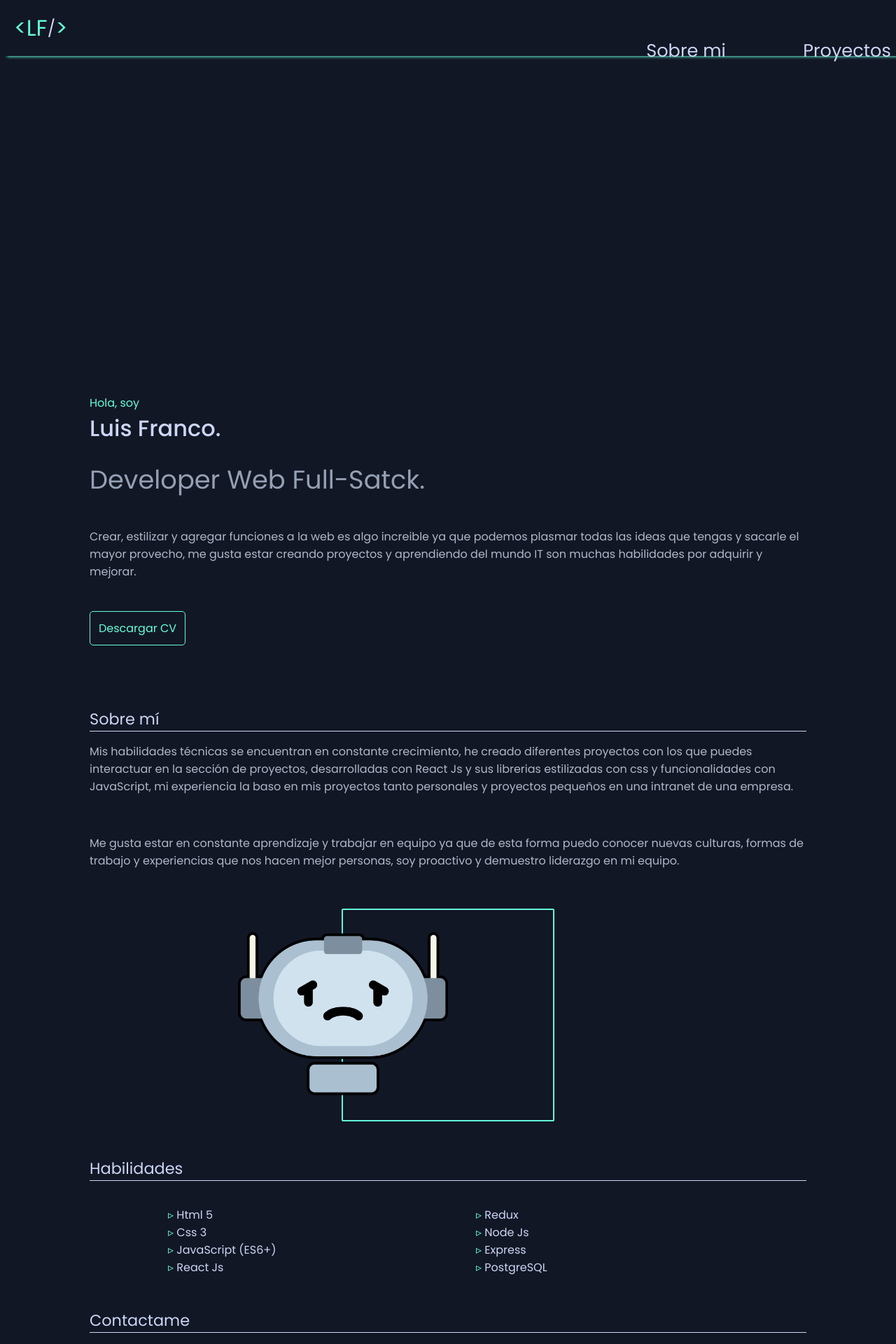
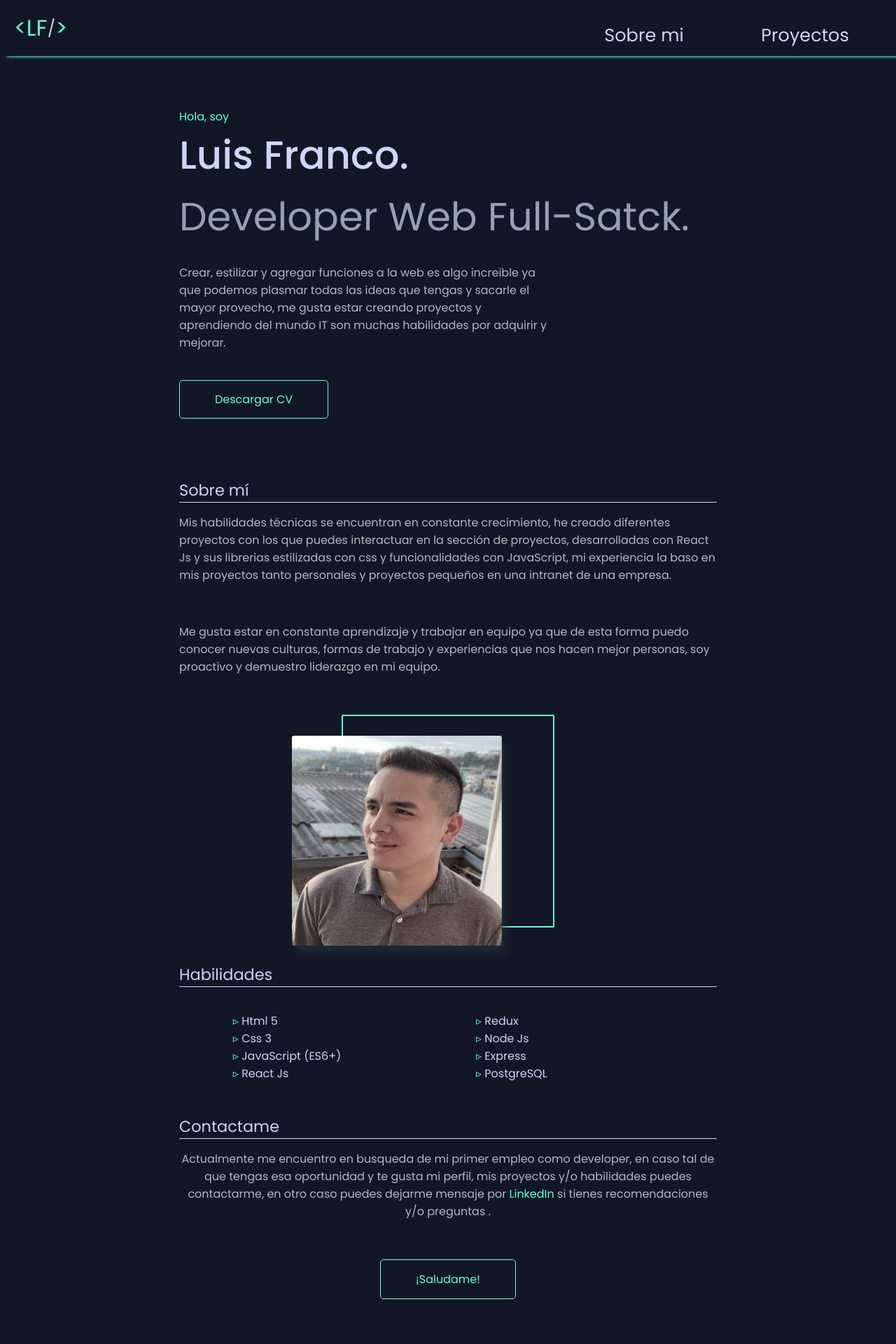
Before and after one commit to luisfranco23/Portafoliolf, a React (Vite) app: page / in a window 1280 px wide. Shown: the top 1920 px of the page at 70% size. Built offline with nearby package versions, Linux system fonts and the light colour scheme.

Commit message:
add media screen desktop

```diff
--- a/index.html
+++ b/index.html
@@ -2,7 +2,7 @@
 <html lang="en">
   <head>
     <meta charset="UTF-8" />
-    <link rel="icon" type="image/svg+xml" href="/vite.svg" />
+    <link rel="icon" type="image/svg+xml" href="./src/assets/icon.png" />
     <link href='https://unpkg.com/boxicons@2.1.4/css/boxicons.min.css' rel='stylesheet'>
     <meta name="viewport" content="width=device-width, initial-scale=1.0" />
     <title>Luis Franco | Portafolio</title>
--- a/src/components/footer/style.css
+++ b/src/components/footer/style.css
@@ -20,6 +20,9 @@
     color: var(--color-primary);
     transform: scale(1.1);
 }
+.linke {
+    text-decoration: none;
+}
 .copy {
     padding:10px;
     color: var(--color-4);
--- a/src/components/header/Header.jsx
+++ b/src/components/header/Header.jsx
@@ -9,10 +9,14 @@ const Header = () => {
         navbar.current.classList.toggle('navbar__open')
     }
 
+    const reloand = () => {
+        location.reload()
+    }
+
     return (
         <header className='header'>
             <h1 className='header__logo'>
-                <Link to='/' className='link logo' >
+                <Link onClick={reloand} className='link logo' >
                     &lt;LF
                     <span className='barra'>/</span>&gt;
                 </Link>
--- a/src/components/header/style.css
+++ b/src/components/header/style.css
@@ -7,7 +7,7 @@
     height: 10%;
     position: fixed;
     width: 100vw;
-    z-index: 1;
+    z-index: 2;
     box-shadow: 10px 1px 4px 0 var(--color-primary);
 }
 .header__menu{
@@ -115,8 +115,8 @@
         color: var(--color-text);
         position: absolute;
         width: 200px;
-        top: 50%;
-        right: 50%;
+        top: 10%;
+        right: 80%;
     }
     .desktop:active{
         color: var(--color-primary);
--- a/src/components/home/Home.jsx
+++ b/src/components/home/Home.jsx
@@ -1,6 +1,6 @@
 import React from 'react'
 import './style.css'
-import image from '../../assets/sad.png'
+import image from '../../assets/projetcs/photo.png'
 
 const Home = () => {
   return (
@@ -10,7 +10,7 @@ const Home = () => {
           Hola, soy</h3>
         <span className='name'>Luis Franco.</span>
         <h1 className='subtitle'>Developer Web Full-Satck.</h1>
-        <p className='description'>
+        <p className='description limit'>
           Crear, estilizar y agregar funciones a la web es algo increible ya que podemos plasmar todas las ideas que tengas y sacarle el mayor provecho, me gusta estar creando proyectos y aprendiendo del mundo IT son muchas habilidades por adquirir y mejorar.
         </p>
         <a className='dowland' href='https://drive.google.com/file/d/1P1jG-CC9Hwa5re7nTH1cTnTjwepM4agE/view' target='_blank'>Descargar CV</a>
@@ -43,8 +43,8 @@ const Home = () => {
         </aside>
         <section className='contacto'>
           <h3 className="main__subtitle">Contactame</h3>
-          <p className='description'>
-            Actualmente me encuentro en busqueda de mi primer empleo como developer, en caso tal de que tengas esa oportunidad y te gusta mi perfil, mis proyectos y/o habilidades puedes contactarme, en otro caso puedes dejarme mensaje por <span className='title'>LinkedIn</span> si tienes recomendaciones y/o preguntas .
+          <p className='description center'>
+            Actualmente me encuentro en busqueda de mi primer empleo como developer, en caso tal de que tengas esa oportunidad y te gusta mi perfil, mis proyectos y/o habilidades puedes contactarme, en otro caso puedes dejarme mensaje por <a href="https://www.linkedin.com/in/luis-franco-b72a24175/" target='_blank' className='title linke'>LinkedIn</a> si tienes recomendaciones y/o preguntas .
           </p>
           <aside className='mail'>
             <a className='dowland' href="mailto:lafrancol05@gmail.com">¡Saludame!</a>
--- a/src/components/home/style.css
+++ b/src/components/home/style.css
@@ -46,7 +46,7 @@
 
 }
 .main {
-    margin:0 10%;
+    margin: 0 10%;
     padding-top: 100px;
 }
 .main__subtitle {
@@ -67,17 +67,25 @@
     border-radius: 2px;
     margin-bottom: 50px;
 }
-.profile__img:hover > .margin {
+.photo__me:hover ~ .margin {
     transition: transform .3s ease-in-out;
     transform: translate(5px, 5px);
 }
-
 .photo__me {
-    height: 300PX;
+    width: 300px;
     aspect-ratio: 1;
+    border-radius: 3px;
+    box-shadow: 6px 12px 10px 0px #123a5485;
+    filter: grayscale(50%);
+    z-index: 1;
     position: absolute;
-    top: 0;
-    right: 50%;
+    top: 10%;
+    right: 40%;
+}
+.photo__me:hover {
+    filter: brightness(.9);
+    transition: transform .3s ease-in-out;
+    transform: translate(-5px, -5px);
 }
 .skills {
     display: flex;
@@ -107,3 +115,43 @@
     justify-content: center;
     align-items: center;
 }
+
+@media screen and (min-width: 720px) {
+    .title {
+        padding-top: 40%;
+    }
+}
+@media screen and (min-width:1000px) {
+    .title {
+        padding-top: 20%;
+    }
+    .home__section {
+        margin: 0 20%;
+    }
+    .main {
+        margin: 0 20%;
+    }
+    .name {
+        font-size: 3.5rem;
+    }
+    .subtitle {
+        font-size: 3.5rem;
+        line-height: 0;
+    }
+    .limit {
+        width: 70%;
+    }
+    .dowland {
+        padding: 15px 50px;
+    }
+    .center {
+        text-align: center;
+    }
+}
+
+@media screen and (max-width: 550px) {
+    .photo__me {
+        top: 10%;
+        right: 20%;
+    }
+}
--- a/src/components/projects/Projects.jsx
+++ b/src/components/projects/Projects.jsx
@@ -20,17 +20,18 @@ const Projects = () => {
           Con el uso de estas herramientas podemos lograr muy buenos proyectos.
         </p>
       </div>
+      <div className="targets">
         <div className='target'>
-          <h2 className='target__subtitle'>E-commerce</h2>
+          <h2 className='target__subtitle'><span className='number'>1.</span> E-commerce</h2>
           <p className='target__description'>Consume una API utilizando React Js, axios, redux, rutas protegidas, autenticación con token, formularios, todas las funcionalidades para visualizar, añadir al carro de compras, eliminar y comprar, puedes usar el usuario de pruebas o crear tu propio usuario.</p>
           <img className='target__image' src={ecommerce} alt='ecommerce' />
           <div className="icons">
             <a className='icons__link' href="http://github.com/luisfranco/Pokedex" target='_blank'><i className='bx bxl-github'></i></a>
-            <a className='icons__link' href="https://crud-users-js.netlify.app/" target='_blank'><i className='bx bx-link' ></i></a>
+            <a className='icons__link' href="https://e-commercev1.netlify.app/" target='_blank'><i className='bx bx-link' ></i></a>
           </div>
         </div>
         <div className='target'>
-          <h2 className='target__subtitle'>Pokedex</h2>
+          <h2 className='target__subtitle'><span className='number'>2.</span> Pokedex</h2>
           <p className='target__description'>Consume pokeApi utilizando React js, props, filtros y rutas progidas con el fin de mostrar los pokemones y todas sus habilidades individualmente, metodos de JavaScript, librerias como axios, react hook form y react douter dom, paginación con JavaScript.</p>
           <img className='target__image' src={pokeapi} alt='ecommerce' />
           <div className="icons">
@@ -39,17 +40,17 @@ const Projects = () => {
           </div>
         </div>
         <div className='target'>
-          <h2 className='target__subtitle'>Usuarios App</h2>
-          <p className='target__description'>Aquí puedes leer, crear, editar y eliminar usuarios (CRUD), cosume una API con axios uso de React Js manejando todas las peticiones http y excelente estilizado con css.</p>
+          <h2 className='target__subtitle'><span className='number'>3.</span> Usuarios App</h2>
+          <p className='target__description'>Aquí puedes leer, crear, editar y eliminar usuarios (CRUD), cosume una API con axios uso de React Js manejando todas las peticiones http y excelente estilizado con css, perfecto para un sistema que requiera el control de usuarios y roles.</p>
           <img className='target__image' src={users} alt='ecommerce' />
           <div className="icons">
             <a className='icons__link' href="http://github.com/luisfranco/CRUD-USERS" target='_blank'><i className='bx bxl-github'></i></a>
-            <a className='icons__link' href="http://" target='_blank'><i className='bx bx-link' ></i></a>
+            <a className='icons__link' href="https://crud-users-js.netlify.app/" target='_blank'><i className='bx bx-link' ></i></a>
           </div>
         </div>
         <div className='target'>
-          <h2 className='target__subtitle'>Rick And Morty</h2>
-          <p className='target__description'>Puedes ver todos los planetas y sus habitantes, mostrando información detallada del mismo; consume una API, realizado con React Js y sus librerias.</p>
+          <h2 className='target__subtitle'><span className='number'>4.</span> Rick And Morty</h2>
+          <p className='target__description'>Puedes ver todos los planetas y sus habitantes, mostrando información detallada del mismo; consume una API, realizado con React Js y sus librerias, uso de JavaScript para filtros por ubicación, se encuentra en proceso de mejora y nuevas funcionalidades.</p>
           <img className='target__image' src={rickandmorty} alt='ecommerce' />
           <div className="icons">
             <a className='icons__link' href="http://github.com/luisfranco/rickAndMorty" target='_blank'><i className='bx bxl-github'></i></a>
@@ -57,7 +58,7 @@ const Projects = () => {
           </div>
         </div>
         <div className='target'>
-          <h2 className='target__subtitle'>Clima</h2>
+          <h2 className='target__subtitle'> <span className='number'>5.</span> Clima</h2>
           <p className='target__description'>Podemos obtener el estado del clima según tu ubicación y cambiar de ºC a ºF, de mis primeros proyectos consumiento una API y usando useState y useEffect.</p>
           <img className='target__image' src={clima} alt='ecommerce' />
           <div className="icons">
@@ -65,6 +66,7 @@ const Projects = () => {
             <a className='icons__link' href="https://climateappjs.netlify.app/" target='_blank'><i className='bx bx-link' ></i></a>
           </div>
         </div>
+      </div>
     </section>
   )
 }
--- a/src/components/projects/style.css
+++ b/src/components/projects/style.css
@@ -4,6 +4,7 @@
     background-color: var(--color-secondary);
     padding-top: 100px;
     display: flex;
+    flex-direction: column;
     justify-content: center;
     align-items: center;
     flex-wrap: wrap;
@@ -12,10 +13,15 @@
     margin: 0 auto;
     width: 80%;
 }
+.targets {
+    display: flex;
+    flex-wrap: wrap;
+    max-width: 80%;
+}
 .target {
     height: auto;
     width: min(80%, 300px);
-    margin: 20px auto;
+    margin: 10px auto;
     background-color: var(--color-tarjet);
     padding: 20px;
     border-radius: 5px;
@@ -39,6 +45,10 @@
     height: auto;
     border-radius: 5px;
 }
+.number {
+    color: var(--color-primary);
+    font-weight: 400;
+}
 
 .icons {
     display: flex;
@@ -53,3 +63,7 @@
     color: var(--color-primary);
     transform: scale(1.1);
 }
+
+@media screen and (min-width: 700px) {
+
+}
```
Also changed, not shown: src/assets/icon.png (added), src/assets/projetcs/photo.png (added). Lines whose indentation alone changed are shown as unchanged.
